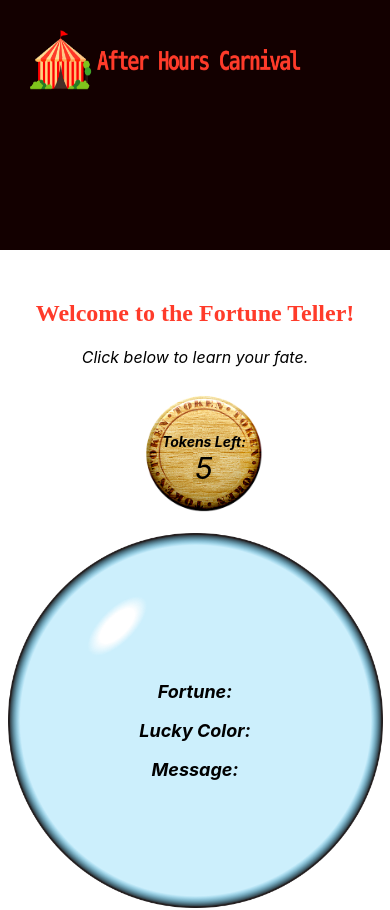
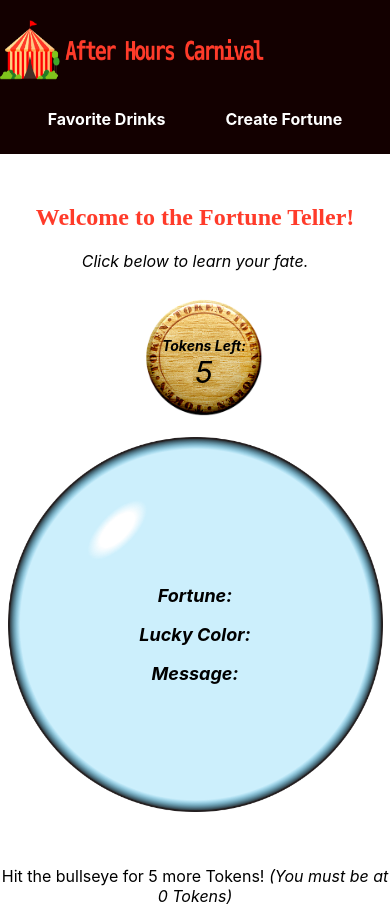
Before and after one commit to rachleewil/finalproject, a React (Create React App) app in the folder frontend/: page /fortunes in a window 390 px wide. Shown: the top 910 px of the page. Built offline with nearby package versions, Linux system fonts and the light colour scheme; no server answers.

Commit message:
nav bar css updated

```diff
--- a/frontend/src/components/Home.css
+++ b/frontend/src/components/Home.css
@@ -27,18 +27,21 @@
   border-radius: 50%;
 }
 
-h1{
+h1 {
   font-size: 32px;
   margin-top: 30px;
   font-family: cursive;
-  color: #FF3B2A;
+  color: #ff3b2a;
 }
 
 h2 {
   font-family: cursive;
-  color: #FF3B2A;
+  color: #ff3b2a;
 }
 
 p {
   font-style: italic;
 }
+/* @media only screen and (max-width: 375px) {
+
+} */
--- a/frontend/src/components/NavBar.css
+++ b/frontend/src/components/NavBar.css
@@ -15,7 +15,7 @@ nav ul li {
   list-style-type: none;
 }
 
-nav ul li a{
+nav ul li a {
   font-weight: bold;
   color: white;
   display: block;
@@ -33,9 +33,54 @@ nav ul li:first-child {
 }
 
 a:visited {
-    color: #FF3B2A;
+  color: #ff3b2a;
 }
 
 a:hover {
   color: white;
 }
+#mobileTent {
+  display: none;
+}
+
+@media only screen and (max-width: 790px) {
+  #imgTent {
+    display: block;
+    margin-left: auto;
+    margin-right: auto;
+    width: 100%;
+  }
+  #carnivalLink {
+    visibility: hidden;
+  }
+  #mobileTent {
+    display: inline-block;
+  }
+  #navTent {
+    display: none;
+  }
+  #navlinks {
+    margin-left: auto;
+  }
+}
+
+@media only screen and (max-width: 466px) {
+  #imgTent {
+    display: block;
+    margin-left: auto;
+    margin-right: auto;
+    width: 100%;
+  }
+  #carnivalLink {
+    display: none;
+  }
+  #mobileTent {
+    display: inline-block;
+  }
+  #navTent {
+    display: none;
+  }
+  #navlinks {
+    margin-left: auto;
+  }
+}
--- a/frontend/src/components/NavBar.tsx
+++ b/frontend/src/components/NavBar.tsx
@@ -6,15 +6,25 @@ function NavBar() {
   return (
     <>
       <nav>
-        <ul>
+        <ul id="navParent">
           <li>
-            <a>
-              <Link to="/home"><img src="tent.png" width="400px" height="60px"/></Link>
+            <div id="navTent">
+              <a>
+                <Link to="/home">
+                  <img src="tent.png" width="400px" height="60px" />
+                </Link>
+              </a>
+            </div>
+          </li>
+
+          <div id="navlinks">
+            <a id="mobileTent">
+              <Link to="/home">
+                <img id="imgTent" src="tent.png" width="400px" height="60px" />
+              </Link>
             </a>
-          </li>
-          <div id="navlinks">
             <li>
-              <a>
+              <a id="carnivalLink">
                 <Link to="/home">Carnival</Link>
               </a>
             </li>
```
Lines whose indentation alone changed are shown as unchanged.
